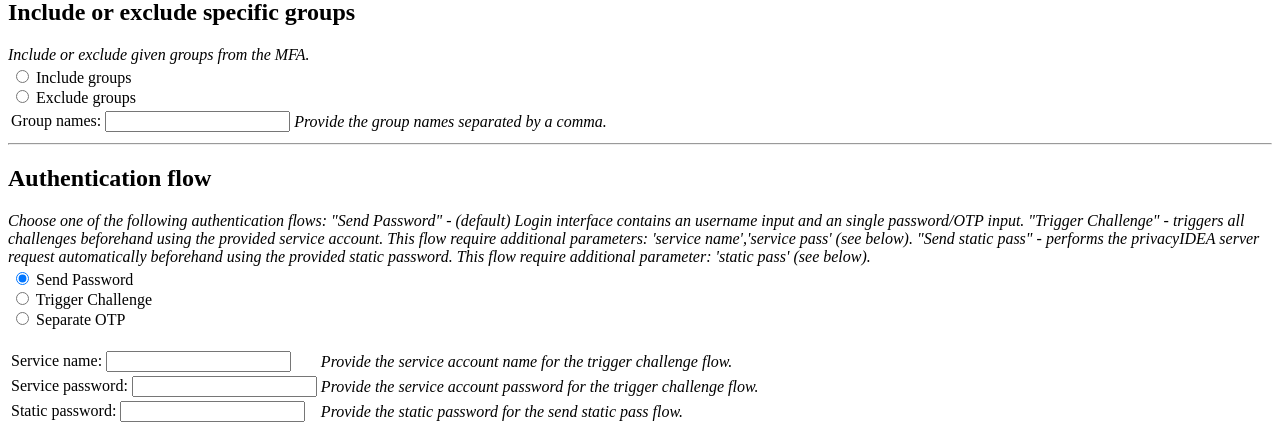
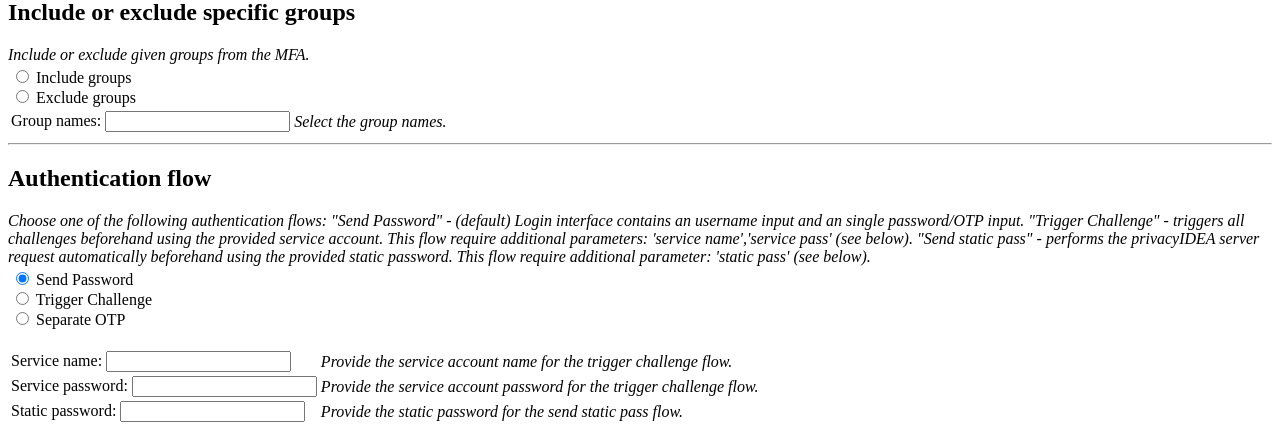
Before and after one commit to privacyidea/privacyidea-nextcloud-app, a PHP site: template templates/settings-admin.php in a window 1280 px wide. Shown: the part 521-945 px from the top of the page. Run offline with PHP 8.4, Linux system fonts and the light colour scheme; the template is opened without the code that fills it, so the values that code supplies are empty; some libraries are stand-ins or nearby versions.

Commit message:
Update settings-admin.php

```diff
--- a/templates/settings-admin.php
+++ b/templates/settings-admin.php
@@ -2,7 +2,7 @@
 
 use OCP\Util;
 
-Util::addScript(OCA\PrivacyIDEA\AppInfo\Application::APP_ID, 'settings-admin');
+Util::addScript('privacyidea', 'settings-admin');
 ?>
 
 <div class="section" id="privacyIDEA">
@@ -107,15 +107,16 @@ Util::addScript(OCA\PrivacyIDEA\AppInfo\Application::APP_ID, 'settings-admin');
                     <br>
                     <input id="piExcludeGroups" type="radio" name="piInExGroups">
                     <label for="piExcludeGroups">Exclude groups</label>
+                    <input id="piInOrExSelected" type="hidden" name="piInOrExSelected" value=""/>
                 </td>
             </tr>
             <tr>
                 <td>
-                    <label for="piInExGroups">Group names: </label>
-                    <input id="piInExGroups" type="text" width="300px"/>
+                    <label for="piInExGroupsField">Group names: </label>
+                    <input id="piInExGroupsField" type="text" width="300px"/>
                 </td>
                 <td>
-                    <em>Provide the group names separated by a comma.</em>
+                    <em>Select the group names.</em>
                 </td>
             </tr>
         </table>
```
